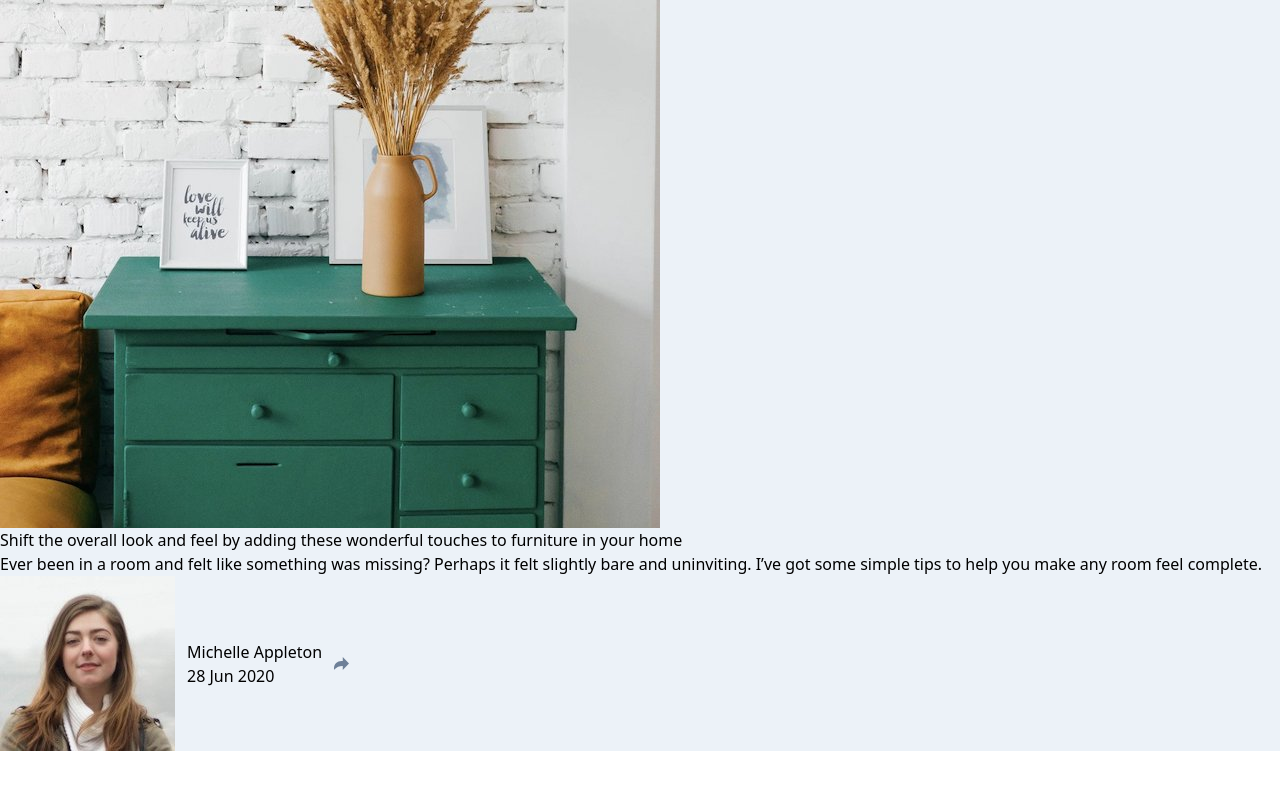
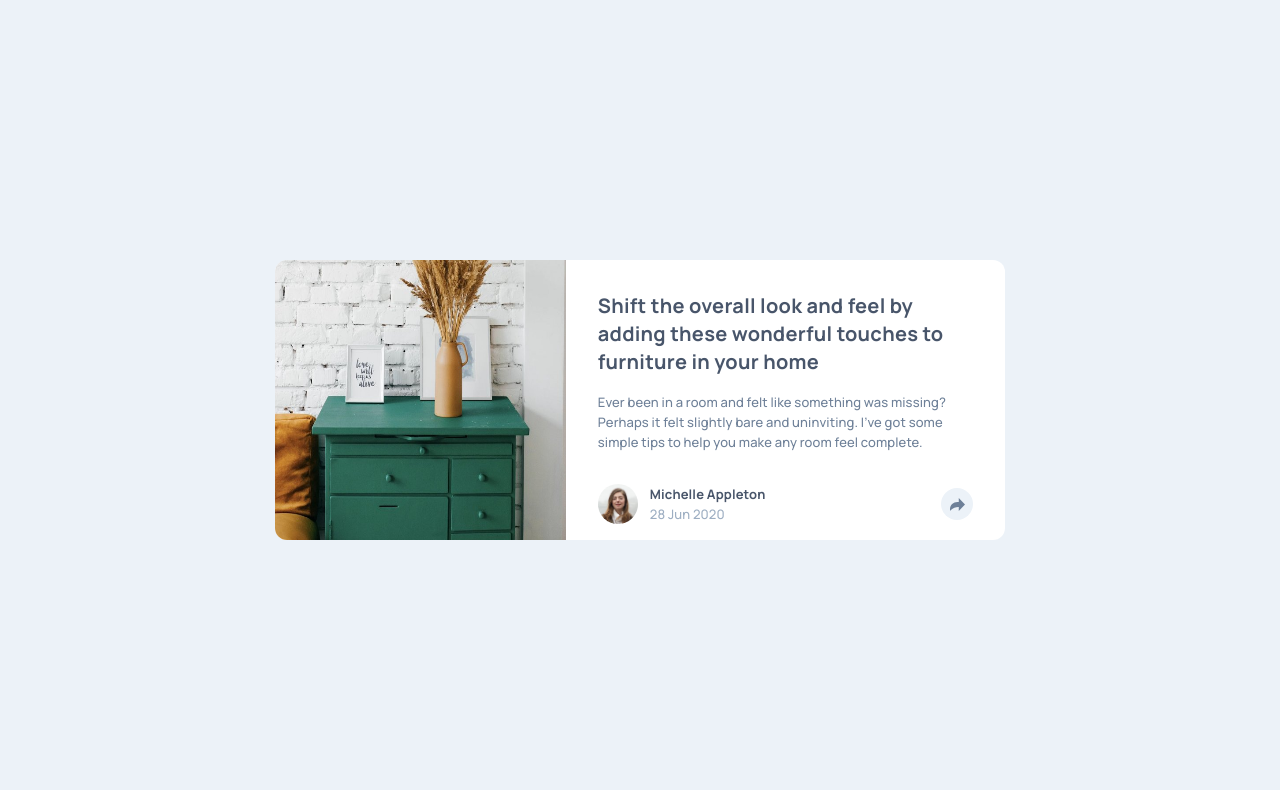
Before and after one commit to mehdias63/Article-Preview-Component, a React (Vite) app: page / in a window 1280 px wide. Shown: the top 790 px of the page. Built offline with nearby package versions, Linux system fonts and the light colour scheme.

Commit message:
last update

```diff
--- a/index.html
+++ b/index.html
@@ -1,13 +1,19 @@
 <!doctype html>
 <html lang="en">
+
 <head>
   <meta charset="UTF-8" />
   <link rel="icon" href="./images/favicon-32x32.png" />
   <meta name="viewport" content="width=device-width, initial-scale=1.0" />
+  <link rel="preconnect" href="https://fonts.googleapis.com">
+  <link rel="preconnect" href="https://fonts.gstatic.com" crossorigin>
+  <link href="https://fonts.googleapis.com/css2?family=Manrope:wght@500;700&display=swap" rel="stylesheet">
   <title>Article preview component</title>
 </head>
+
 <body>
   <div id="root"></div>
   <script type="module" src="/src/main.jsx"></script>
 </body>
+
 </html>
--- a/src/App.jsx
+++ b/src/App.jsx
@@ -1,10 +1,83 @@
-import React from "react";
-import Card from "./components/Card";
+import React, { useState } from "react";
+import IconShare from "./components/IconShare";
 
 function App() {
+  const [isSubmited, setIsSubmited] = useState(true);
+  function handleSubmit() {
+    setIsSubmited(false);
+  }
+  function handleSubmitBack() {
+    setIsSubmited(true);
+  }
   return (
-    <main className="bg-light-blue">
-      <Card />
+    <main className="bg-light-blue min-h-screen flex justify-center items-center px-6 py-16 lg:px-[8rem]">
+      <div className="md:flex font-man bg-white rounded-xl w-[20.4375rem] md:w-[45.625rem] md:h-[17.5rem] ">
+        <div className="rounded-t-xl md:rounded-bl-xl">
+          <img
+            src="/images/drawers.jpg"
+            alt="drawers"
+            className="rounded-t-xl md:rounded-tr-none md:rounded-bl-xl md:w-[45rem] md:h-[17.5rem]"
+          />
+        </div>
+        <div>
+          <div className="p-8">
+            <p className="text-base text-dark-gray font-bold leading-6 tracking-[0.0125rem] md:text-xl md:leading-7 md:tracking-[0.01563rem] mb-4 ">
+              Shift the overall look and feel by adding these wonderful touches
+              to furniture in your home
+            </p>
+            <p className="text-[0.8125rem] text-gray font-medium leading-5 tracking-[0.00763rem]">
+              Ever been in a room and felt like something was missing? Perhaps
+              it felt slightly bare and uninviting. I’ve got some simple tips to
+              help you make any room feel complete.
+            </p>
+          </div>
+          {isSubmited ? (
+            <>
+              <div className="flex items-center gap-3 p-8 md:p-0 md:px-8">
+                <img
+                  src="/images/avatar-michelle.jpg"
+                  className="w-10 h-10 rounded-full"
+                  alt="avatar"
+                />
+                <div className="leading-5 tracking-[0.00763rem] text-[0.8125rem]">
+                  <h1 className=" text-dark-gray font-bold ">
+                    Michelle Appleton
+                  </h1>
+                  <p className="text-light-gray font-medium">28 Jun 2020</p>
+                </div>
+                <div
+                  onClick={handleSubmit}
+                  className="w-8 h-8 bg-light-blue rounded-full flex justify-center items-center ml-auto"
+                >
+                  <img src="/images/icon-share.svg" alt="icon" />
+                </div>
+              </div>
+            </>
+          ) : (
+            <>
+              <div className="relative">
+                <div className="md:absolute md:left-[18rem] md:bottom-7 bg-dark-gray flex gap-5 p-6 md:p-3 rounded-b-xl md:rounded-xl  md:h-[3.4375rem]">
+                  <p className="text-light-gray font-medium text-[0.8125rem] leading-5 tracking-[0.3125rem]">
+                    SHARE
+                  </p>
+                  <div className="flex gap-3 w-[5.75rem] h-[1.25rem] justify-center items-center">
+                    <img src="/images/icon-facebook.svg" alt="facebook" />
+                    <img src="/images/icon-twitter.svg" alt="twitter" />
+                    <img src="/images/icon-pinterest.svg" alt="pinterest" />
+                  </div>
+                  <div
+                    onClick={handleSubmitBack}
+                    className="w-8 h-8 bg-light-gray rounded-full flex justify-center items-center ml-auto md:hidden"
+                  >
+                    <IconShare className="fill-white w-4" />
+                  </div>
+                </div>
+                <div className="border-t-dark-gray hidden md:block border-[1rem] border-transparent absolute left-[24rem] bottom-[1px]"></div>
+              </div>
+            </>
+          )}
+        </div>
+      </div>
     </main>
   );
 }
--- a/src/components/Card.jsx
+++ /dev/null
@@ -1,55 +0,0 @@
-import React, { useState } from "react";
-
-export default function Card() {
-  const [isSubmited, setIsSubmited] = useState(true);
-  function handleSubmit() {
-    setIsSubmited(false);
-  }
-  function handleSubmitBack() {
-    setIsSubmited(true);
-  }
-  return (
-    <div>
-      <div>
-        <img src="/images/drawers.jpg" alt="drawers" />
-      </div>
-      <div>
-        <p>
-          Shift the overall look and feel by adding these wonderful touches to
-          furniture in your home
-        </p>
-        <p>
-          Ever been in a room and felt like something was missing? Perhaps it
-          felt slightly bare and uninviting. I’ve got some simple tips to help
-          you make any room feel complete.
-        </p>
-      </div>
-      {isSubmited ? (
-        <>
-          <div className="flex items-center gap-3">
-            <img src="/images/avatar-michelle.jpg" />
-            <div>
-              <h1>Michelle Appleton</h1>
-              <p>28 Jun 2020</p>
-            </div>
-            <div onClick={handleSubmit}>
-              <img src="/images/icon-share.svg" />
-            </div>
-          </div>
-        </>
-      ) : (
-        <>
-          <div className="bg-dark-gray flex gap-5">
-            <p>SHARE</p>
-            <img src="/images/icon-facebook.svg" />
-            <img src="/images/icon-twitter.svg" />
-            <img src="/images/icon-pinterest.svg" />
-            <div onClick={handleSubmitBack}>
-              <img src="/images/icon-share.svg" />
-            </div>
-          </div>
-        </>
-      )}
-    </div>
-  );
-}
--- /dev/null
+++ b/src/components/IconShare.jsx
@@ -0,0 +1,16 @@
+import React from "react"
+
+export default function IconShare({ className }) {
+  return (
+    <svg
+      xmlns="http://www.w3.org/2000/svg"
+      width="100%"
+      height="100%"
+      fill="currentColor"
+      className={className}
+      viewBox="0 0 16 16"
+    >
+      <path d="M15 6.495L8.766.014V3.88H7.441C3.33 3.88 0 7.039 0 10.936v2.049l.589-.612C2.59 10.294 5.422 9.11 8.39 9.11h.375v3.867L15 6.495z" />
+    </svg>
+  )
+}
--- a/tailwind.config.js
+++ b/tailwind.config.js
@@ -3,14 +3,14 @@ export default {
   content: ["./index.html", "./src/**/*.{js,ts,jsx,tsx}"],
   theme: {
     fontFamily: {
-      josef: ["Josefin Sans"],
+      man: ["Manrope"],
     },
     extend: {
       colors: {
         "light-blue": "#ECF2F8",
         "dark-gray": "#48556A",
-        "pink": "#F8BFBF",
-        "dark-pink": "#EE8B8B",
+        "gray": "#6E8098",
+        "light-gray": "#9DAEC2",
       },
     },
   },
```
Lines whose indentation alone changed are shown as unchanged.
